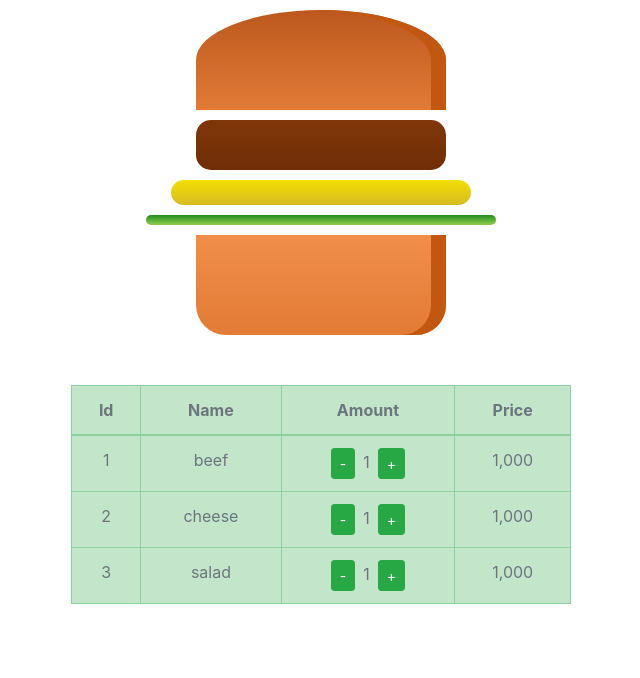
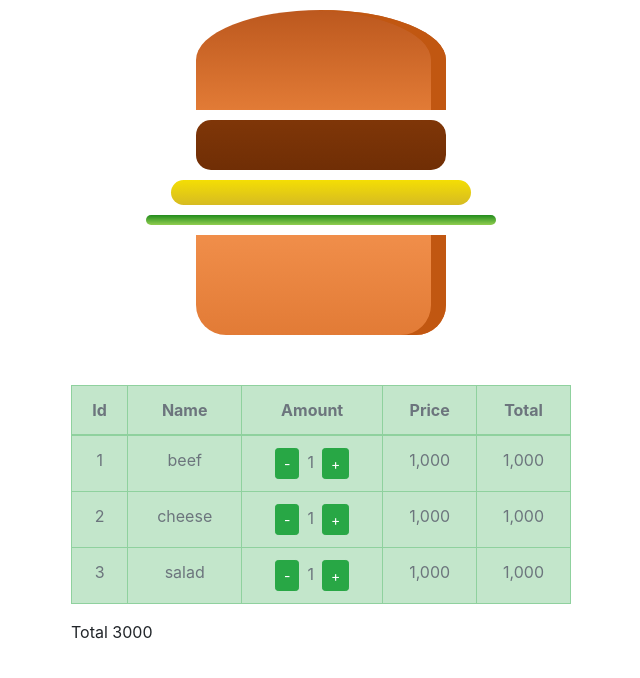
Before and after one commit to nguyendev2018/React-Course-3, a React (Create React App) app: page / in a window 1280 px wide. Shown: the top 678 px of the page, without its empty margins (319-959 px from the left). Built offline with nearby package versions, Linux system fonts and the light colour scheme.

Commit message:
--- Auto-Git Commit ---

```diff
--- a/src/Bugger/TableBugger.js
+++ b/src/Bugger/TableBugger.js
@@ -18,8 +18,15 @@ class TableBugger extends Component {
                     }} className='btn btn-success btn-sm ml-2' type="">+</button>
                 </td>
                 <td>{item.price.toLocaleString()}</td>
-            </tr>
+                <td>{(item.price * item.amount).toLocaleString()}</td>
+            </tr >
         })
+    }
+    total = () => {
+        const listTable = this.props.listTable;
+        return listTable.reduce((current, item, index) => {
+            return current += item.price
+        }, 0);
     }
     render() {
         return (
@@ -31,12 +38,14 @@ class TableBugger extends Component {
                             <th>Name</th>
                             <th>Amount</th>
                             <th>Price</th>
+                            <th>Total</th>
                         </tr>
                     </thead>
                     <tbody>
                         {this.renderItem()}
                     </tbody>
                 </table>
+                <p>Total {this.total()}</p>
             </div>
         )
     }
--- a/src/redux/reducers/BuggerReducer.js
+++ b/src/redux/reducers/BuggerReducer.js
@@ -22,12 +22,13 @@ const BuggerReducer = (state = stateDefault, action) => {
                 if (action.trueOrFalse == true)
                     listTable[index].amount += 1;
                 else {
-                    if (listTable[index].amount > 1) {
-                        listTable[index].amount -= 1;
+                    if (listTable[index].amount < 1) {
+                        alert("phải lớn hơn 1")
+
                     }
                     else {
 
-                        alert("phải lớn hơn 1")
+                        listTable[index].amount -= 1;
                     }
                 }
 
```
Also changed, not shown: .autogit/logs/log-11-2-2022-22-8-40.txt (added).
